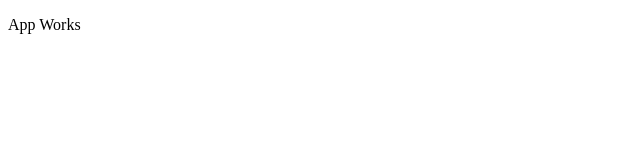
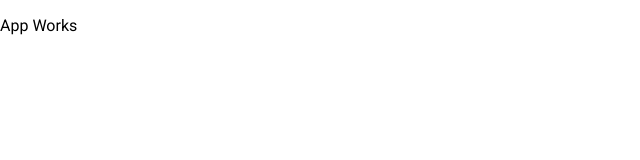
Before and after one commit to Alisson7Neres/bookstore-front, an Angular app: page / in a window 1280 px wide. Shown: the top 160 px of the page, without its empty margins (0-640 px from the left). Built offline with nearby package versions, Linux system fonts and the light colour scheme.

Commit message:
Material implementado

```diff
--- a/angular.json
+++ b/angular.json
@@ -50,6 +50,7 @@
               "src/assets"
             ],
             "styles": [
+              "src/custom-theme.scss",
               "src/styles.css"
             ],
             "scripts": []
--- a/package.json
+++ b/package.json
@@ -10,10 +10,12 @@
   "private": true,
   "dependencies": {
     "@angular/animations": "~12.2.0",
+    "@angular/cdk": "^12.2.13",
     "@angular/common": "~12.2.0",
     "@angular/compiler": "~12.2.0",
     "@angular/core": "~12.2.0",
     "@angular/forms": "~12.2.0",
+    "@angular/material": "^12.2.13",
     "@angular/platform-browser": "~12.2.0",
     "@angular/platform-browser-dynamic": "~12.2.0",
     "@angular/router": "~12.2.0",
--- a/src/app/app.module.ts
+++ b/src/app/app.module.ts
@@ -3,6 +3,7 @@ import { BrowserModule } from '@angular/platform-browser';
 
 import { AppRoutingModule } from './app-routing.module';
 import { AppComponent } from './app.component';
+import { BrowserAnimationsModule } from '@angular/platform-browser/animations';
 
 @NgModule({
   declarations: [
@@ -10,7 +11,8 @@ import { AppComponent } from './app.component';
   ],
   imports: [
     BrowserModule,
-    AppRoutingModule
+    AppRoutingModule,
+    BrowserAnimationsModule
   ],
   providers: [],
   bootstrap: [AppComponent]
--- /dev/null
+++ b/src/custom-theme.scss
@@ -0,0 +1,34 @@
+
+// Custom Theming for Angular Material
+// For more information: https://material.angular.io/guide/theming
+@use '~@angular/material' as mat;
+// Plus imports for other components in your app.
+
+// Include the common styles for Angular Material. We include this here so that you only
+// have to load a single css file for Angular Material in your app.
+// Be sure that you only ever include this mixin once!
+@include mat.core();
+
+// Define the palettes for your theme using the Material Design palettes available in palette.scss
+// (imported above). For each palette, you can optionally specify a default, lighter, and darker
+// hue. Available color palettes: https://material.io/design/color/
+$bookstore-front-primary: mat.define-palette(mat.$indigo-palette);
+$bookstore-front-accent: mat.define-palette(mat.$pink-palette, A200, A100, A400);
+
+// The warn palette is optional (defaults to red).
+$bookstore-front-warn: mat.define-palette(mat.$red-palette);
+
+// Create the theme object. A theme consists of configurations for individual
+// theming systems such as "color" or "typography".
+$bookstore-front-theme: mat.define-light-theme((
+  color: (
+    primary: $bookstore-front-primary,
+    accent: $bookstore-front-accent,
+    warn: $bookstore-front-warn,
+  )
+));
+
+// Include theme styles for core and each component used in your app.
+// Alternatively, you can import and @include the theme mixins for each component
+// that you are using.
+@include mat.all-component-themes($bookstore-front-theme);
--- a/src/index.html
+++ b/src/index.html
@@ -6,6 +6,9 @@
   <base href="/">
   <meta name="viewport" content="width=device-width, initial-scale=1">
   <link rel="icon" type="image/x-icon" href="favicon.ico">
+  <link rel="preconnect" href="https://fonts.gstatic.com">
+  <link href="https://fonts.googleapis.com/css2?family=Roboto:wght@300;400;500&display=swap" rel="stylesheet">
+  <link href="https://fonts.googleapis.com/icon?family=Material+Icons" rel="stylesheet">
 </head>
 <body>
   <app-root></app-root>
--- a/src/styles.css
+++ b/src/styles.css
@@ -1 +1,4 @@
 /* You can add global styles to this file, and also import other style files */
+
+html, body { height: 100%; }
+body { margin: 0; font-family: Roboto, "Helvetica Neue", sans-serif; }
```
Also changed, not shown: 1 other file (tests, documents, lock files or other folders).
